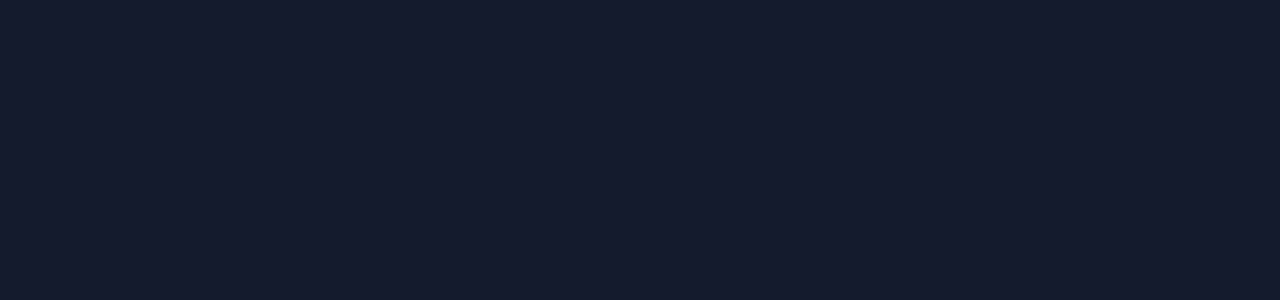
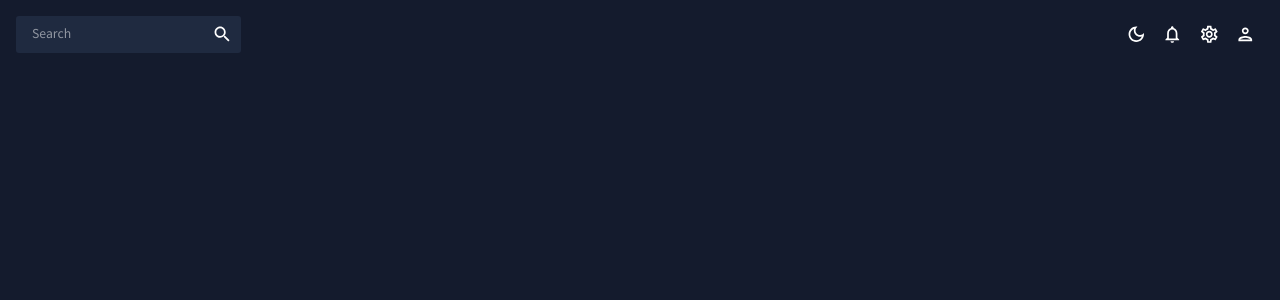
Before and after one commit to whoinlee/React_Dashboard, a React (Create React App) app: page /team in a window 1280 px wide. Shown: the top 300 px of the page. Built offline with nearby package versions, Linux system fonts and the light colour scheme.

Commit message:
constructing Topbar

```diff
--- a/src/App.js
+++ b/src/App.jsx
@@ -1,5 +1,6 @@
 import { CssBaseline, ThemeProvider } from "@mui/material";
 import { ThemeModeContext, useThemeMode } from "./theme";
+import Topbar from "./pages/global/Topbar";
 
 function App() {
   const [theme, themeMode] = useThemeMode();
@@ -11,6 +12,7 @@ function App() {
         <CssBaseline />
         <div className="app">
           <main className="content">
+            <Topbar />
           </main>
         </div>
       </ThemeProvider>
--- a/src/pages/global/Topbar.jsx
+++ b/src/pages/global/Topbar.jsx
@@ -1,7 +1,8 @@
-import { Box, IconButton, useTheme } from "@mui/material";
 import { useContext } from "react";
 import { ThemeModeContext, tokens } from "../../theme";
+import { Box, IconButton, useTheme } from "@mui/material";
 import InputBase from "@mui/material/InputBase";
+//-- icons
 import LightModeOutlinedIcon from "@mui/icons-material/LightModeOutlined";
 import DarkModeOutlinedIcon from "@mui/icons-material/DarkModeOutlined";
 import NotificationsOutlinedIcon from "@mui/icons-material/NotificationsOutlined";
```
Also changed, not shown: src/index.jsx (renamed from src/index.js).
